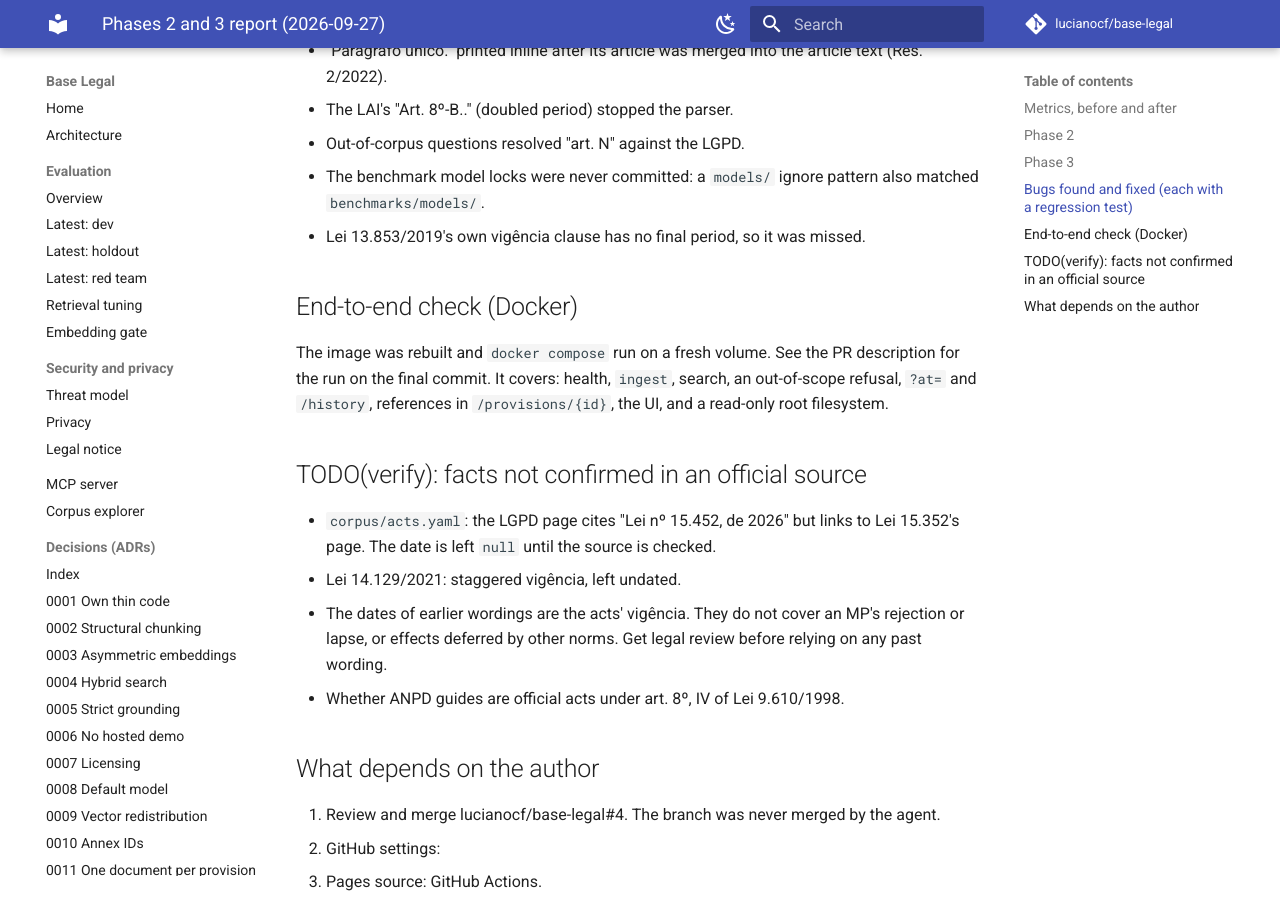
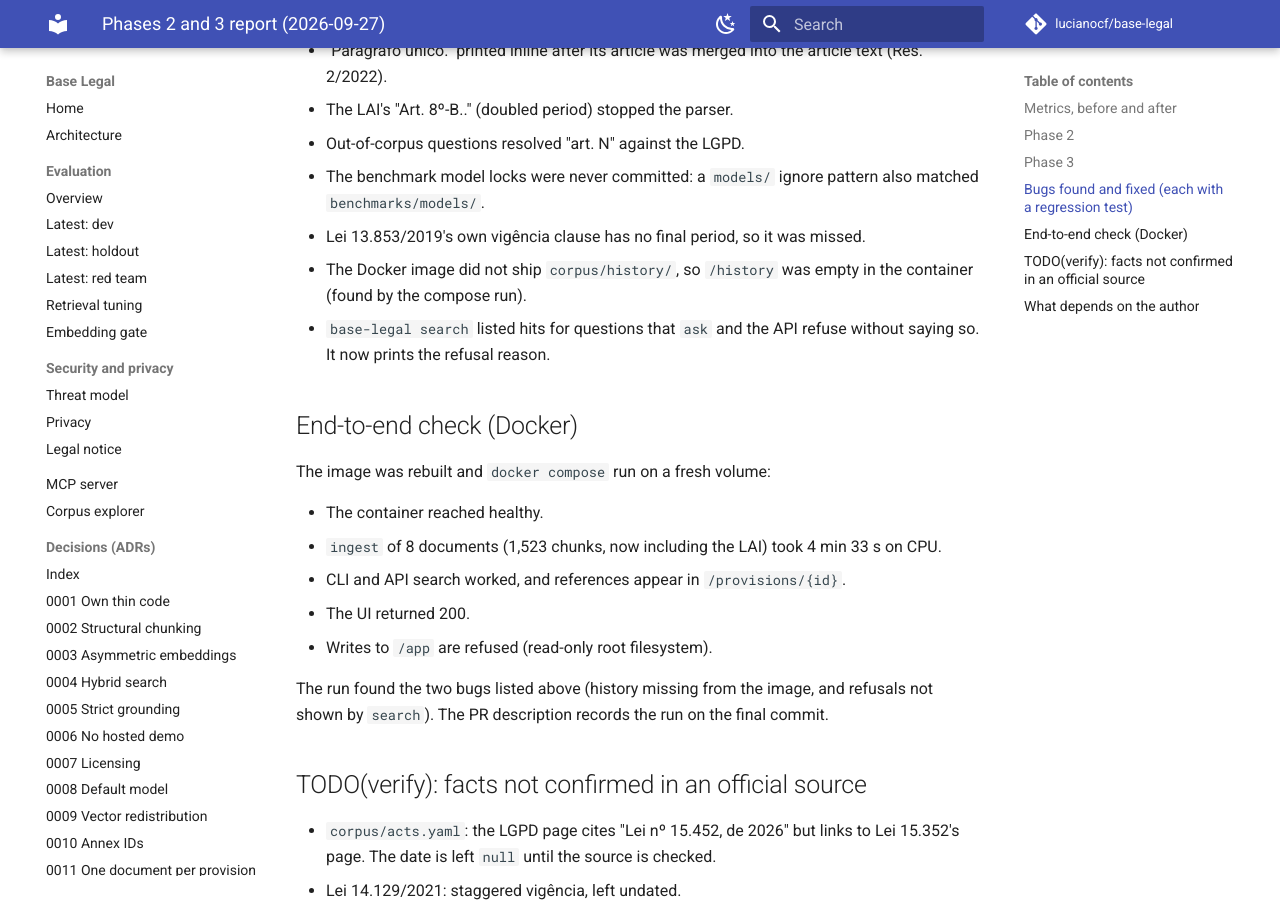
Before and after one commit to lucianocf/base-legal, an MkDocs documentation site: the page built from docs/progress/2026-09-27-phases-2-3.md, in a window 1280 px wide and 900 px high, scrolled down 3017 px. Built offline with MkDocs 1.6.1 and Material for MkDocs 9.7.7, drawn with Linux system fonts in a browser that asks for light colours; comment, search, counter and statistics services are not loaded.

Commit message:
docs: record the compose run and its fixes in the Phase 2/3 report
Co-Authored-By: Claude Opus 5.5 <noreply@anthropic.com>
Claude-Session: https://claude.ai/code/session_01FpNoKfrGjgixRmeG8tBgFx

```diff
--- a/docs/progress/2026-09-27-phases-2-3.md
+++ b/docs/progress/2026-09-27-phases-2-3.md
@@ -71,13 +71,24 @@ recall@5 on the golden set:
   pattern also matched `benchmarks/models/`.
 - Lei 13.853/2019's own vigência clause has no final period, so it was
   missed.
+- The Docker image did not ship `corpus/history/`, so `/history` was empty
+  in the container (found by the compose run).
+- `base-legal search` listed hits for questions that `ask` and the API
+  refuse without saying so. It now prints the refusal reason.
 
 ## End-to-end check (Docker)
 
-The image was rebuilt and `docker compose` run on a fresh volume. See the
-PR description for the run on the final commit. It covers: health, `ingest`,
-search, an out-of-scope refusal, `?at=` and `/history`, references in
-`/provisions/{id}`, the UI, and a read-only root filesystem.
+The image was rebuilt and `docker compose` run on a fresh volume:
+
+- The container reached healthy.
+- `ingest` of 8 documents (1,523 chunks, now including the LAI) took 4 min 33 s on CPU.
+- CLI and API search worked, and references appear in `/provisions/{id}`.
+- The UI returned 200.
+- Writes to `/app` are refused (read-only root filesystem).
+
+The run found the two bugs listed above (history missing from the image, and
+refusals not shown by `search`). The PR description records the run on the
+final commit.
 
 ## TODO(verify): facts not confirmed in an official source
 
```
